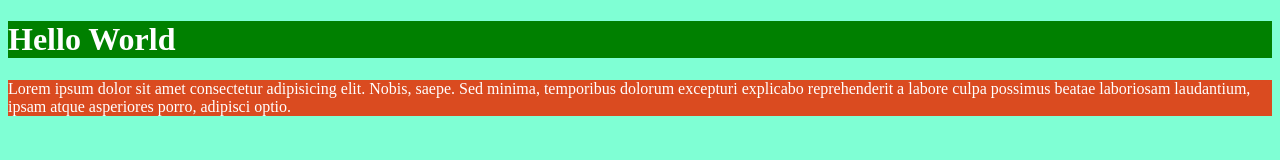
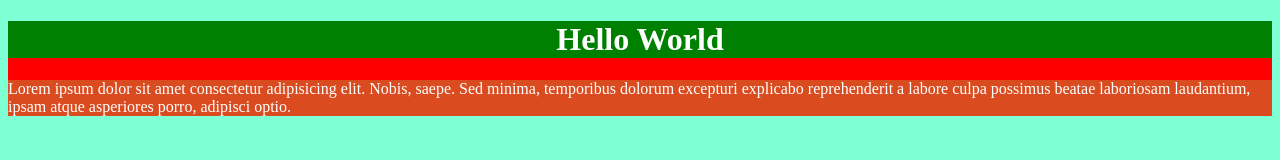
Before and after one commit to IqraSayed2/GitExample, a plain HTML site: page index.html in a window 1280 px wide. Drawn offline with Linux system fonts and the light colour scheme.

Commit message:
center heading

```diff
--- a/style.css
+++ b/style.css
@@ -1,10 +1,15 @@
 * {
   background-color: aquamarine;
+}
+
+body{
+  background-color: red;
 }
 
 h1 {
   background-color: green;
   color: white;
+  text-align: center;
 }
 
 p {
```
